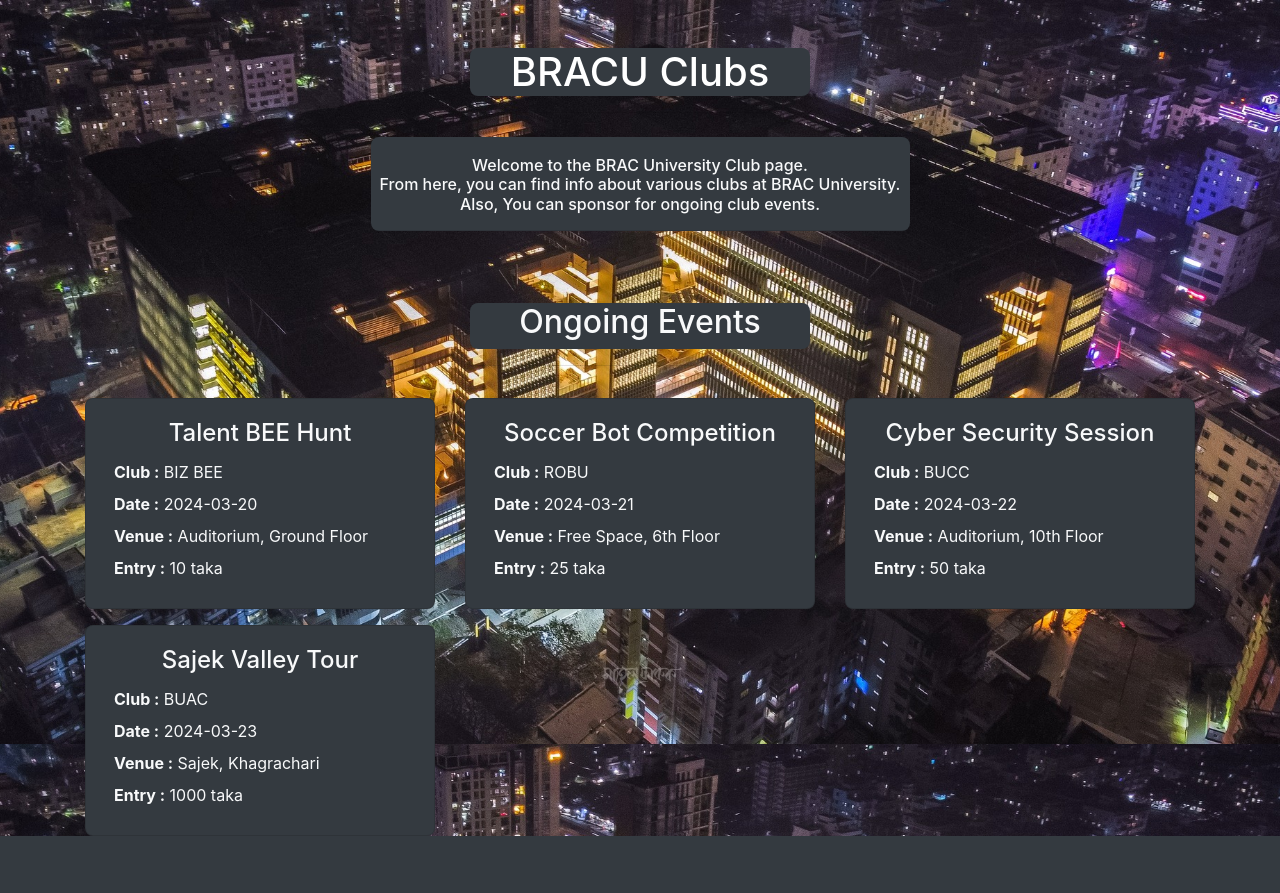
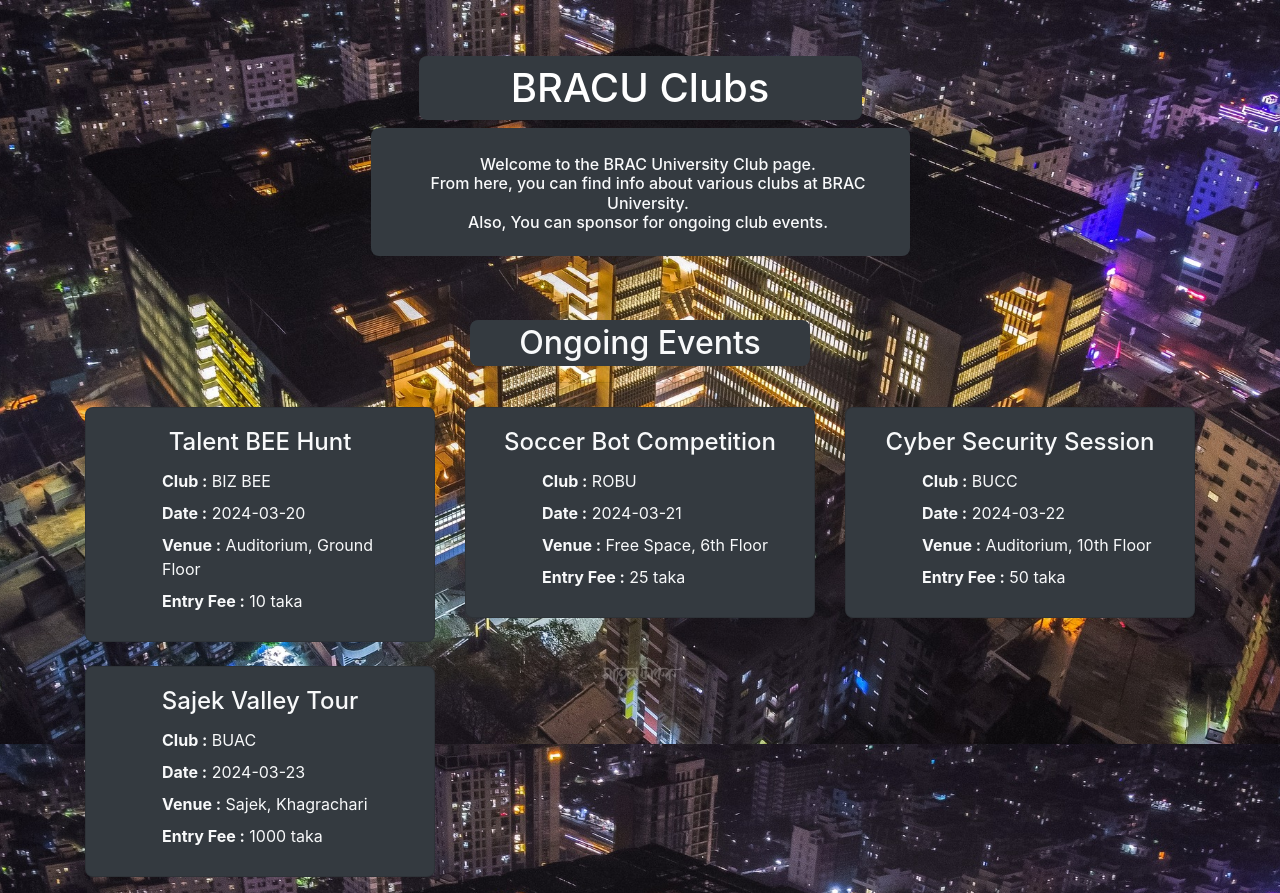
Before and after one commit to FlexedPanda/UCMS-Club-Management-System, a PHP site: page / in a window 1280 px wide. Shown: the part 56-949 px from the top of the page. Before the commit the page ends 892 px from the top, so only its background shows below. Run offline with PHP 8.4, Linux system fonts and the light colour scheme; data comes from the database, SQL or seed files in the repository; both versions use the stored data as it was after the commit.

Commit message:
script.php

```diff
--- a/apply.php
+++ b/apply.php
@@ -46,9 +46,9 @@
                 '<div class="alert alert-danger text-center pl-4 alert-dismissible fade show" role="alert">'
                   . $_GET["error"] .
                   '<button type="button" class="close" data-dismiss="alert" aria-label="Close">
-                          <span aria-hidden="true">&times;</span>
-                          </button>
-                      </div>';
+                    <span aria-hidden="true">&times;</span>
+                  </button>
+                </div>';
                 session_unset();
                 session_destroy();
               }
--- a/index.php
+++ b/index.php
@@ -31,20 +31,12 @@
     <div class="container">
         <div class="row">
             <div class="container d-flex justify-content-center">
-                <div class="col-md-4 ">
-                    <h1 class="text-center text-white bg-dark mt-5" style="border-radius: .5rem;">BRACU Clubs</h1>
-                    <hr>
-                </div>
-            </div>
-        </div>
-        <div class="row">
-            <div class="container d-flex justify-content-center">
                 <div class="col-md-6 p-2">
-                    <h6 class="text-center text-light bg-dark" style="border-radius: .5rem;">
+                    <h1 class="text-center text-white bg-dark mt-5 ml-5 mr-5 p-2" style="border-radius: .5rem;">BRACU Clubs</h1>
+                    <h6 class="text-center text-light bg-dark p-2 pb-4 pl-4" style="border-radius: .5rem;">
                         <br>Welcome to the BRAC University Club page.
                         <br>From here, you can find info about various clubs at BRAC University.
                         <br>Also, You can sponsor for ongoing club events.
-                        <hr>
                     </h6>
                 </div>
             </div>
@@ -53,23 +45,23 @@
         <div class="row">
             <div class="container d-flex justify-content-center">
                 <div class="col-md-4">
-                    <h2 class="text-center text-light bg-dark mt-5 pb-2" style="border-radius: .5rem;">Ongoing Events</h2>
+                    <h2 class="text-center text-light bg-dark mt-5 p-1" style="border-radius: .5rem;">Ongoing Events</h2>
                     <hr>
                 </div>
             </div>
             <?php
-            $sql = 'SELECT Name, Club, Date, Venue, Entry_Fee from approved_event';
+            $sql = 'SELECT * FROM approved_event';
             $rows = mysqli_query($conn, $sql);
 
             while ($row = mysqli_fetch_assoc($rows)) {
-                echo '<div class="col-md-4 mt-3">
-                        <div class="card text-light bg-dark" style="border-radius: .5rem;">
+                echo '<div class="col-md-4 mt-2">
+                        <div class="card text-light bg-dark mb-3" style="border-radius: .5rem;">
                             <div class="card-body">
                                 <h4 class="card-title text-center">' . $row["Name"] . '</h4>
-                                <p class="card-text m-2"><b>Club :</b> ' . $row["Club"] . '</p>
-                                <p class="card-text m-2"><b>Date :</b>  ' . $row["Date"] . '</p>
-                                <p class="card-text m-2"><b>Venue :</b>  ' . $row["Venue"] . '</p>
-                                <p class="card-text m-2"><b>Entry :</b>  ' . $row["Entry_Fee"] . ' taka</p>
+                                <p class="card-text m-2 pl-5"><b>Club :</b> ' . $row["Club"] . '</p>
+                                <p class="card-text m-2 pl-5"><b>Date :</b>  ' . $row["Date"] . '</p>
+                                <p class="card-text m-2 pl-5"><b>Venue :</b>  ' . $row["Venue"] . '</p>
+                                <p class="card-text m-2 pl-5"><b>Entry Fee :</b>  ' . $row["Entry_Fee"] . ' taka</p>
                             </div>
                         </div>
                     </div>';
--- a/navbar.php
+++ b/navbar.php
@@ -28,19 +28,19 @@
                     <button class="btn btn-primary my-2 my-sm-0" type="submit">Search</button>
                 </form>
                 <li class="nav-item active ml-2 mr-2">
-                    <a class="nav-link" href="list.php?rqst=announcement">Announcements<span class="sr-only">(current)</span></a>
+                    <a class="nav-link" href="script.php?rqst=announcement">Announcements<span class="sr-only">(current)</span></a>
                 </li>
                 <li class="nav-item ml-1 mr-1">
-                    <a class="nav-link" href="list.php?rqst=clubevent">Club Event</a>
+                    <a class="nav-link" href="script.php?rqst=clubevent">Club Event</a>
                 </li>
                 <li class="nav-item ml-2 mr-2">
-                    <a class="nav-link" href="list.php?rqst=eventlist">Events</a>
+                    <a class="nav-link" href="script.php?rqst=eventlist">Events</a>
                 </li>
                 <li class="nav-item ml-2 mr-2">
-                    <a class="nav-link" href="list.php?rqst=clublist">Clubs</a>
+                    <a class="nav-link" href="script.php?rqst=clublist">Clubs</a>
                 </li>
                 <li class="nav-item ml-2 mr-2">
-                    <a class="nav-link" href="list.php?rqst=deptlist">Departments</a>
+                    <a class="nav-link" href="script.php?rqst=deptlist">Departments</a>
                 </li>
                 <li class="nav-item ml-2 mr-2">
                     <a class="nav-link" href="profile.php">Profile</a>
@@ -55,19 +55,19 @@
                     <button class="btn btn-primary my-2 my-sm-0" type="submit">Search</button>
                 </form>
                 <li class="nav-item active ml-1 mr-1">
-                    <a class="nav-link" href="list.php?rqst=announcement">Announcements<span class="sr-only">(current)</span></a>
+                    <a class="nav-link" href="script.php?rqst=announcement">Announcements<span class="sr-only">(current)</span></a>
                 </li>
                 <li class="nav-item ml-1 mr-1">
-                    <a class="nav-link" href="list.php?rqst=eventlist">Events</a>
+                    <a class="nav-link" href="script.php?rqst=eventlist">Events</a>
                 </li>
                 <li class="nav-item ml-1 mr-1">
-                    <a class="nav-link" href="list.php?rqst=clubevent">Club Event</a>
+                    <a class="nav-link" href="script.php?rqst=clubevent">Club Event</a>
                 </li>
                 <li class="nav-item ml-1 mr-1">
-                    <a class="nav-link" href="list.php?rqst=clubpanel">Club Panel</a>
+                    <a class="nav-link" href="script.php?rqst=clubpanel">Club Panel</a>
                 </li>
                 <li class="nav-item ml-1 mr-1">
-                    <a class="nav-link" href="list.php?rqst=clubmembers">Members</a>
+                    <a class="nav-link" href="script.php?rqst=clubmembers">Members</a>
                 </li>
                 <li class="nav-item ml-1 mr-1">
                     <a class="nav-link" href="pending.php">Pendings</a>
@@ -91,25 +91,25 @@
                     <button class="btn btn-primary my-2 my-sm-0" type="submit">Search</button>
                 </form>
                 <li class="nav-item active ml-2 mr-2">
-                    <a class="nav-link" href="list.php?rqst=announcement">Announcements<span class="sr-only">(current)</span></a>
+                    <a class="nav-link" href="script.php?rqst=announcement">Announcements<span class="sr-only">(current)</span></a>
                 </li>
                 <li class="nav-item ml-2 mr-2">
-                    <a class="nav-link" href="list.php?rqst=eventlist">Events</a>
+                    <a class="nav-link" href="script.php?rqst=eventlist">Events</a>
                 </li>
                 <li class="nav-item ml-2 mr-2">
-                    <a class="nav-link" href="list.php?rqst=clubevent">Club Event</a>
+                    <a class="nav-link" href="script.php?rqst=clubevent">Club Event</a>
                 </li>
                 <li class="nav-item ml-2 mr-2">
-                    <a class="nav-link" href="list.php?rqst=clubpanel">Club Panel</a>
+                    <a class="nav-link" href="script.php?rqst=clubpanel">Club Panel</a>
                 </li>
                 <li class="nav-item ml-2 mr-2">
-                    <a class="nav-link" href="list.php?rqst=clubmembers">Club Members</a>
+                    <a class="nav-link" href="script.php?rqst=clubmembers">Club Members</a>
                 </li>
                 <li class="nav-item ml-2 mr-2">
-                    <a class="nav-link" href="list.php?rqst=ocalist">OCAs</a>
+                    <a class="nav-link" href="script.php?rqst=ocalist">OCAs</a>
                 </li>
                 <li class="nav-item ml-2 mr-2">
-                    <a class="nav-link" href="list.php?rqst=sponsorlist">Sponsors</a>
+                    <a class="nav-link" href="script.php?rqst=sponsorlist">Sponsors</a>
                 </li>
                 <li class="nav-item ml-2 mr-2">
                     <a class="nav-link" href="management.php">Management</a>
@@ -127,22 +127,22 @@
                     <button class="btn btn-primary my-2 my-sm-0" type="submit">Search</button>
                 </form>
                 <li class="nav-item active ml-2 mr-2">
-                    <a class="nav-link" href="list.php?rqst=announcement">Announcements<span class="sr-only">(current)</span></a>
+                    <a class="nav-link" href="script.php?rqst=announcement">Announcements<span class="sr-only">(current)</span></a>
                 </li>
                 <li class="nav-item ml-2 mr-2">
-                    <a class="nav-link" href="list.php?rqst=eventlist">Events</a>
+                    <a class="nav-link" href="script.php?rqst=eventlist">Events</a>
                 </li>
                 <li class="nav-item ml-2 mr-2">
-                    <a class="nav-link" href="list.php?rqst=clublist">Clubs</a>
+                    <a class="nav-link" href="script.php?rqst=clublist">Clubs</a>
                 </li>
                 <li class="nav-item ml-2 mr-2">
-                    <a class="nav-link" href="list.php?rqst=panellist">Panels</a>
+                    <a class="nav-link" href="script.php?rqst=panellist">Panels</a>
                 </li>
                 <li class="nav-item ml-2 mr-2">
-                    <a class="nav-link" href="list.php?rqst=memberlist">Members</a>
+                    <a class="nav-link" href="script.php?rqst=memberlist">Members</a>
                 </li>
                 <li class="nav-item ml-2 mr-2">
-                    <a class="nav-link" href="list.php?rqst=sponsorlist">Sponsors</a>
+                    <a class="nav-link" href="script.php?rqst=sponsorlist">Sponsors</a>
                 </li>
                 <li class="nav-item ml-2 mr-2">
                     <a class="nav-link" href="eventreq.php">Requests</a>
@@ -159,13 +159,13 @@
 
             <?php } else if ($_SESSION["view"] == "Sponsor") { ?>
                 <li class="nav-item ml-2 mr-2">
-                    <a class="nav-link" href="list.php?rqst=eventlist">Events</a>
+                    <a class="nav-link" href="script.php?rqst=eventlist">Events</a>
                 </li>
                 <li class="nav-item ml-2 mr-2">
-                    <a class="nav-link" href="list.php?rqst=clublist">Clubs</a>
+                    <a class="nav-link" href="script.php?rqst=clublist">Clubs</a>
                 </li>
                 <li class="nav-item ml-2 mr-2">
-                    <a class="nav-link" href="list.php?rqst=ocalist">OCAs</a>
+                    <a class="nav-link" href="script.php?rqst=ocalist">OCAs</a>
                 </li>
                 <li class="nav-item ml-2 mr-2">
                     <a class="nav-link" href="fundreq.php">Fund Event</a>
@@ -183,25 +183,25 @@
                     <button class="btn btn-primary my-2 my-sm-0" type="submit">Search</button>
                 </form>
                 <li class="nav-item active ml-2 mr-2">
-                    <a class="nav-link" href="list.php?rqst=announcement">Announcements<span class="sr-only">(current)</span></a>
+                    <a class="nav-link" href="script.php?rqst=announcement">Announcements<span class="sr-only">(current)</span></a>
                 </li>
                 <li class="nav-item ml-2 mr-2">
                     <a class="nav-link" href="announce.php">Announce</a>
                 </li>
                 <li class="nav-item ml-2 mr-2">
-                    <a class="nav-link" href="list.php?rqst=deptlist">Departments</a>
+                    <a class="nav-link" href="script.php?rqst=deptlist">Departments</a>
                 </li>
                 <li class="nav-item ml-2 mr-2">
-                    <a class="nav-link" href="list.php?rqst=eventlist">Events</a>
+                    <a class="nav-link" href="script.php?rqst=eventlist">Events</a>
                 </li>
                 <li class="nav-item ml-2 mr-2">
-                    <a class="nav-link" href="list.php?rqst=clublist">Clubs</a>
+                    <a class="nav-link" href="script.php?rqst=clublist">Clubs</a>
                 </li>
                 <li class="nav-item ml-2 mr-2">
-                    <a class="nav-link" href="list.php?rqst=panellist">Club Panels</a>
+                    <a class="nav-link" href="script.php?rqst=panellist">Club Panels</a>
                 </li>
                 <li class="nav-item ml-2 mr-2">
-                    <a class="nav-link" href="list.php?rqst=advisorlist">Advisors</a>
+                    <a class="nav-link" href="script.php?rqst=advisorlist">Advisors</a>
                 </li>
                 <li class="nav-item ml-2 mr-2">
                     <a class="nav-link" href="profile.php">Profile</a>
--- a/signup.php
+++ b/signup.php
@@ -36,7 +36,7 @@
   <div class="container">
     <div class="row justify-content-center">
       <div class="col-md-6">
-        <div class="card" style="border-radius: .5rem;">
+        <div class="card mt-3 mb-3" style="border-radius: .5rem;">
           <div class="card-body pt-2 pb-2">
             <form action="register.php" method="POST">
               <center><img src="misc/logo.png"></center>
```
Also changed, not shown: list.php (deleted, +0 -194 lines), misc/club.sql (+79 -41 lines), script.php (added, +277 -0 lines), test.php (+45 -9 lines).
